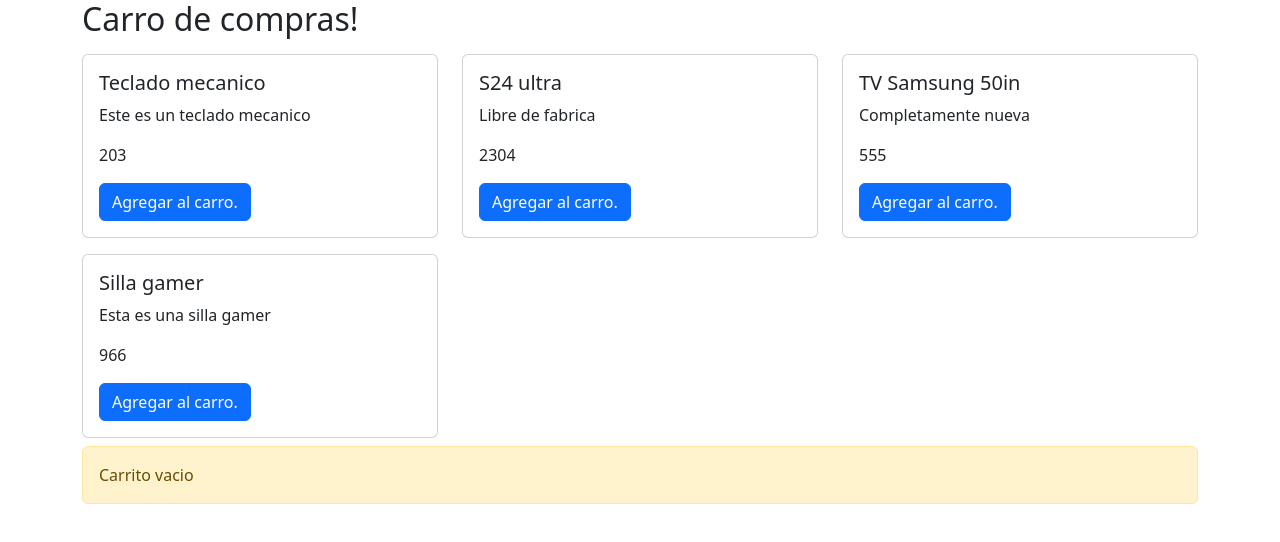
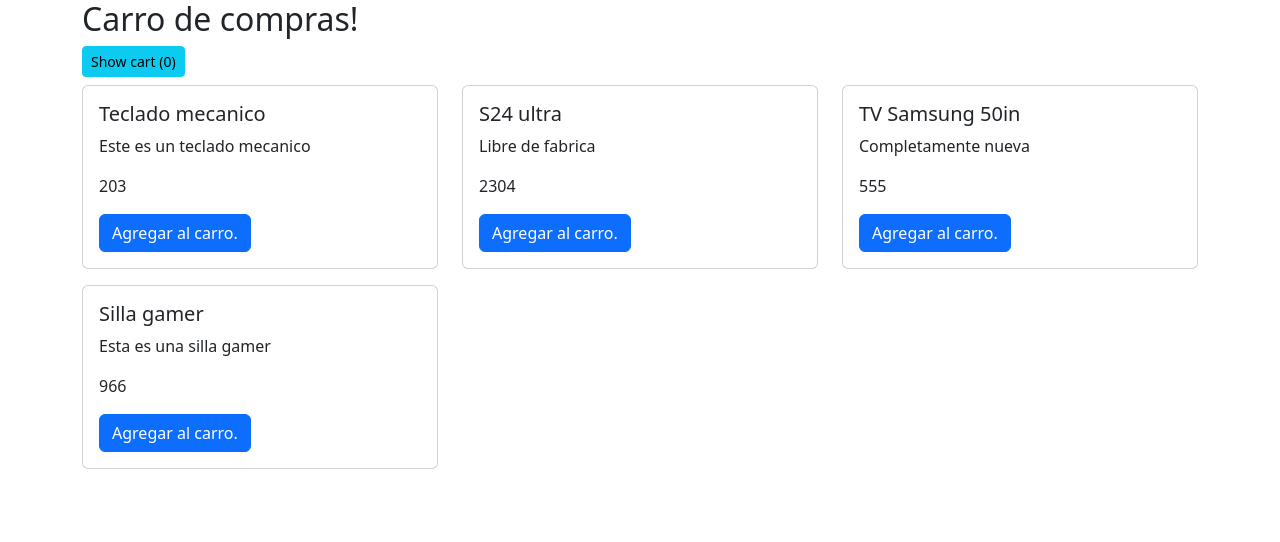
Before and after one commit to areyes403/cart-app, an Angular app: page / in a window 1280 px wide. Shown: the top 542 px of the page. Built offline with nearby package versions, Linux system fonts and the light colour scheme.

Commit message:
Updating cart elements

```diff
--- a/src/app/components/cart-app.component.html
+++ b/src/app/components/cart-app.component.html
@@ -1,7 +1,21 @@
 <h2>Carro de compras!</h2>
-<catalog [products]="products"/>
-@if (items.length>0) {
-    <cart [items]="items"></cart>
-}@else {
-    <div class="alert alert-warning">Carrito vacio</div>
-}
+<button class="btn btn-info btn-sm" (click)="openCart()">Show cart ({{items.length}})</button>
+<div class="row">
+    <div [className]="showCart? 'col-9' : 'col' ">
+        <catalog [products]="products" (productEventEmmiter)="onAddCart($event)"/>
+    </div>
+    @if (showCart) {
+        <div class="col-3">
+            @if (items.length>0) {
+                <button class="btn btn-secondary float-end" (click)="openCart()">Close cart</button>
+                <cart
+                [items]="items"
+                [total]="total"
+                (idProductEventEmmiter)="onDeleteCart($event)"/>
+            }@else {
+                <div class="alert alert-warning">Carrito vacio</div>
+            }
+        </div>
+    }
+
+</div>
--- a/src/app/components/cart-app.component.ts
+++ b/src/app/components/cart-app.component.ts
@@ -16,10 +16,53 @@ export class CartAppComponent implements OnInit{
 
   items: CartItem[]=[];
 
+  total:number = 0;
+
+  showCart:boolean=false;
+
   constructor(private service:ProductService){}
 
   ngOnInit(): void {
-    this.products=this.service.findAll();
+    this.products = this.service.findAll();
+    this.items= JSON.parse(sessionStorage.getItem('cart')!) || [];
+    this.calculateTotal();
+  }
+
+  onAddCart(product:Product):void{
+    const hasItem=this.items.find(item => item.product.id === product.id);
+    if(hasItem){
+      this.items=this.items.map(item=>{
+        if(item.product.id === product.id){
+          return{
+            ... item,
+            quantity:item.quantity + 1
+          }
+        }
+        return item;
+      });
+    }else{
+      this.items=[...this.items,{product:{...product},quantity:1}];
+    }
+    this.calculateTotal();
+    this.saveSession();
+  }
+
+  onDeleteCart(id:number){
+    this.items = this.items.filter(item=>item.product.id !== id);
+    this.calculateTotal();
+    this.saveSession();
+  }
+
+  calculateTotal():void{
+    this.total = this.items.reduce((accumulator,item) => accumulator + item.quantity *item.product.price, 0);
+  }
+
+  saveSession():void{
+    sessionStorage.setItem('cart',JSON.stringify(this.items));
+  }
+
+  openCart():void{
+    this.showCart = !this.showCart;
   }
 
 }
--- a/src/app/components/cart/cart.component.html
+++ b/src/app/components/cart/cart.component.html
@@ -6,6 +6,7 @@
         <th>Precio</th>
         <th>Cantidad</th>
         <th>Total</th>
+        <th>Eliminar</th>
     </thead>
     <tbody>
         @for (item of items; track $index) {
@@ -14,7 +15,19 @@
                 <td> {{item.product.price}} </td>
                 <td> {{item.quantity}} </td>
                 <td> {{item.product.price * item.quantity}} </td>
+                <td>
+                    <button class="btn btn-danger btn-sm"
+                    (click)="onDeleteCart(item.product.id)">
+                        Eliminar
+                    </button>
+                </td>
             </tr>
         }
     </tbody>
+    <tfoot>
+        <tr>
+            <td colspan="4" class="text-end fw-bold">Total</td>
+            <td colspan="1" class="text-start fw-bold"> {{total}} </td>
+        </tr>
+    </tfoot>
 </table>
--- a/src/app/components/cart/cart.component.ts
+++ b/src/app/components/cart/cart.component.ts
@@ -1,4 +1,4 @@
-import { Component, Input } from '@angular/core';
+import { Component, EventEmitter, Input, Output } from '@angular/core';
 import { CartItem } from '../../models/cartitem';
 
 @Component({
@@ -9,4 +9,10 @@ import { CartItem } from '../../models/cartitem';
 export class CartComponent {
 
   @Input() items:CartItem[] =[];
+  @Input() total=0;
+  @Output() idProductEventEmmiter = new EventEmitter();
+
+  onDeleteCart(id:number){
+    this.idProductEventEmmiter.emit(id);
+  }
 }
--- a/src/app/components/catalog/catalog.component.html
+++ b/src/app/components/catalog/catalog.component.html
@@ -1,5 +1,6 @@
 <div class="row">
     @for (product of products; track $index) {
-        <div product-card [product]="product" class="col-4 my-2"></div>
+        <div product-card [product]="product" class="col-4 my-2"
+        (productEventEmitter)="onAddCart($event)"></div>
     }
 </div>
--- a/src/app/components/catalog/catalog.component.ts
+++ b/src/app/components/catalog/catalog.component.ts
@@ -1,4 +1,4 @@
-import { Component, Input } from '@angular/core';
+import { Component, EventEmitter, Input, Output } from '@angular/core';
 import { Product } from '../../models/product';
 import { ProductCardComponent } from '../product-card/product-card.component';
 
@@ -8,5 +8,11 @@ import { ProductCardComponent } from '../product-card/product-card.component';
   templateUrl: './catalog.component.html',
 })
 export class CatalogComponent {
+
   @Input() products!:Product[];
+  @Output() productEventEmmiter:EventEmitter<Product> = new EventEmitter();
+
+  onAddCart(product:Product){
+    this.productEventEmmiter.emit(product);
+  }
 }
--- a/src/app/components/product-card/product-card.component.html
+++ b/src/app/components/product-card/product-card.component.html
@@ -3,6 +3,6 @@
         <h5 class="card-title"> {{product.name}} </h5>
         <p class="card-text"> {{product.description}} </p>
         <p class="card-text"> {{product.price}} </p>
-        <button class="btn btn-primary">Agregar al carro.</button>
+        <button class="btn btn-primary" (click)="onAddCart(product)">Agregar al carro.</button>
     </div>
 </div>
--- a/src/app/components/product-card/product-card.component.ts
+++ b/src/app/components/product-card/product-card.component.ts
@@ -1,4 +1,4 @@
-import { Component, Input } from '@angular/core';
+import { Component, EventEmitter, Input, Output } from '@angular/core';
 import { Product } from '../../models/product';
 
 @Component({
@@ -7,5 +7,11 @@ import { Product } from '../../models/product';
   templateUrl: './product-card.component.html',
 })
 export class ProductCardComponent {
+
   @Input() product!:Product;
+  @Output() productEventEmitter:EventEmitter<Product> = new EventEmitter();
+
+  onAddCart(product:Product){
+    this.productEventEmitter.emit(product);
+  }
 }
```
